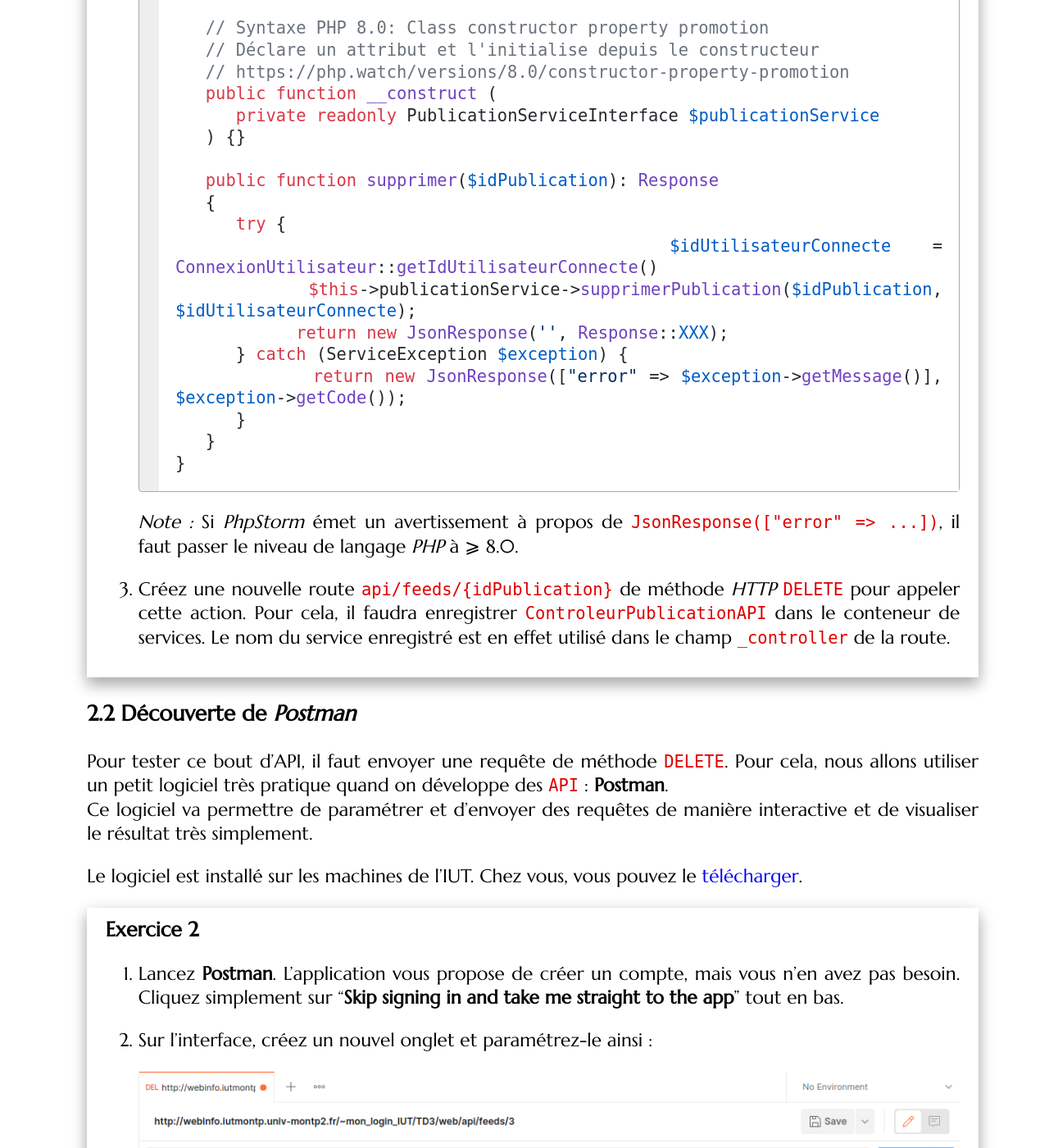
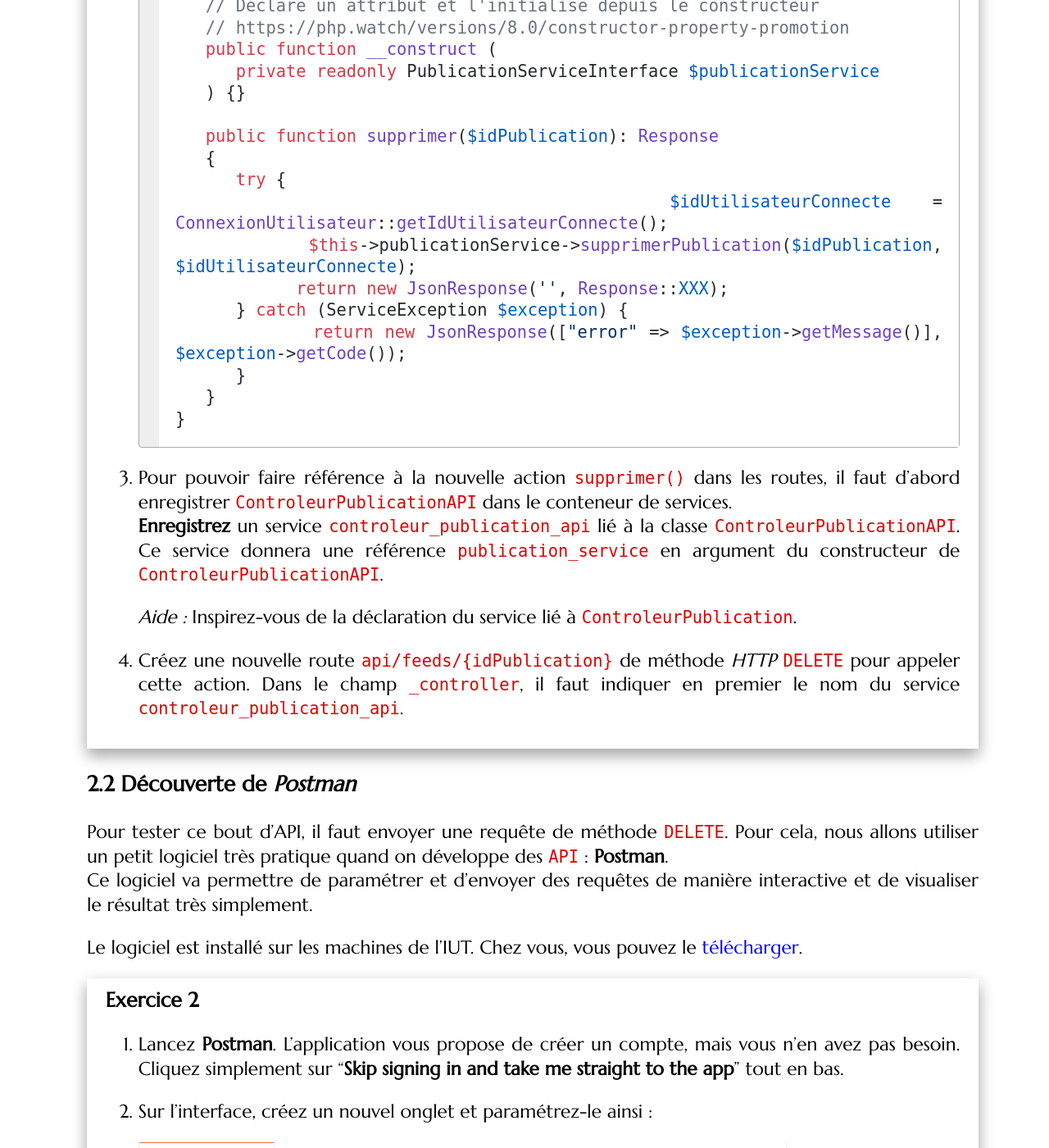
Before and after one commit to romainlebreton/R4.A.10-ComplementWeb, a Jekyll site: the page built from tutorials/tutorial3.md, in a window 1280 px wide and 1400 px high, scrolled down 4805 px. Shown: the whole window at 82% size. Built offline with Jekyll 4.4.1, drawn with Linux system fonts in a browser that asks for light colours; some web fonts are replaced; some of the changed text lies outside the part shown.

Commit message:
Fix TP3 lien TD réactif

````diff
--- a/tutorials/tutorial3.md
+++ b/tutorials/tutorial3.md
@@ -135,16 +135,16 @@ regroupées sous l'URL `/web/api/`.
       if ($publication->getAuteur()->getIdUtilisateur() !== intval($idUtilisateurConnecte))
          throw new ServiceException("Seul l'auteur de la publication peut la supprimer", Response::XXX);
 
-      $suppressionReussie = $this->publicationRepository->remove($publication);
-
-      if (!$suppressionReussie)
-         throw new ServiceException("Publication non supprimée.", Response::XXX);
+      $this->publicationRepository->remove($publication);
    }
    ```
 
 2. Créez un nouveau contrôleur `ControleurPublicationAPI.php` et une nouvelle
    action `supprimer($idPublication)` avec le code suivant. Indiquez le bon code
    de réponse en cas de succès.
+
+   *Note :* Passez le niveau de langage *PHP* de *PhpStorm* à ⩾ 8.1 pour faire
+   marcher `readonly`.
 
    ```php
    namespace TheFeed\Controleur;
@@ -167,7 +167,7 @@ regroupées sous l'URL `/web/api/`.
       public function supprimer($idPublication): Response
       {
          try {
-               $idUtilisateurConnecte = ConnexionUtilisateur::getIdUtilisateurConnecte()
+               $idUtilisateurConnecte = ConnexionUtilisateur::getIdUtilisateurConnecte();
                $this->publicationService->supprimerPublication($idPublication, $idUtilisateurConnecte);
                return new JsonResponse('', Response::XXX);
          } catch (ServiceException $exception) {
@@ -177,18 +177,24 @@ regroupées sous l'URL `/web/api/`.
    }
    ```
 
-   *Note :* Si *PhpStorm* émet un avertissement à propos de `JsonResponse(["error" => ...])`, il faut passer le niveau de langage *PHP* à ⩾ 8.0.
+3. Pour pouvoir faire référence à la nouvelle action `supprimer()` dans les
+   routes, il faut d'abord enregistrer `ControleurPublicationAPI` dans le
+   conteneur de services.
+   **Enregistrez** un service `controleur_publication_api` lié à la classe
+   `ControleurPublicationAPI`. Ce service donnera une référence
+   `publication_service` en argument du constructeur de
+   `ControleurPublicationAPI`.
 
-3. Créez une nouvelle route `api/feeds/{idPublication}` de méthode *HTTP*
-   `DELETE` pour appeler cette action. Pour cela, il faudra enregistrer
-   `ControleurPublicationAPI` dans le conteneur de services. Le nom du service
-   enregistré est en effet utilisé dans le champ `_controller` de la route.
+   *Aide :* Inspirez-vous de la déclaration du service lié à
+   `ControleurPublication`.
 
-
+4. Créez une nouvelle route `api/feeds/{idPublication}` de méthode *HTTP*
+   `DELETE` pour appeler cette action. Dans le champ `_controller`, il faut
+   indiquer en premier le nom du service `controleur_publication_api`.
 
     <!-- // Route removeFeedyAPI
     $route = new Route("api/feeds/{idPublication}", [
-        "_controller" => [ControleurPublicationAPI::class, "supprimer"],
+        "_controller" => ['controleur_publication_api', "supprimer"],
     ]);
     $route->setMethods(["DELETE"]);
     $routes->add("removeFeedyAPI", $route); -->
@@ -213,7 +219,7 @@ Le logiciel est installé sur les machines de l'IUT. Chez vous, vous pouvez le
     ![Postman config 1](/R4.A.10-ComplementWeb/assets/TD3/postman1.PNG){: .blockcenter}
 
     * Méthode `DELETE`
-    * Adresse : [http://webinfo.iutmontp.univ-montp2.fr/~mon_login_IUT/TD3/web/api/feeds](http://webinfo.iutmontp.univ-montp2.fr/~mon_login_IUT/TD3/web/api/feeds)
+    * Adresse : [http://webinfo.iutmontp.univ-montp2.fr/~mon_login_IUT/TD3/web/api/feeds/3](http://webinfo.iutmontp.univ-montp2.fr/~mon_login_IUT/TD3/web/api/feeds/3)
 
 3. Cliquez sur "**Send**" et observez la réponse. Si vous rechargez votre site
    Web, la publication correspondante doit avoir disparue.
````
Also changed, not shown: other parts of tutorials/tutorial3.md (+2 -2 lines), index.md (+3 -0 lines).
